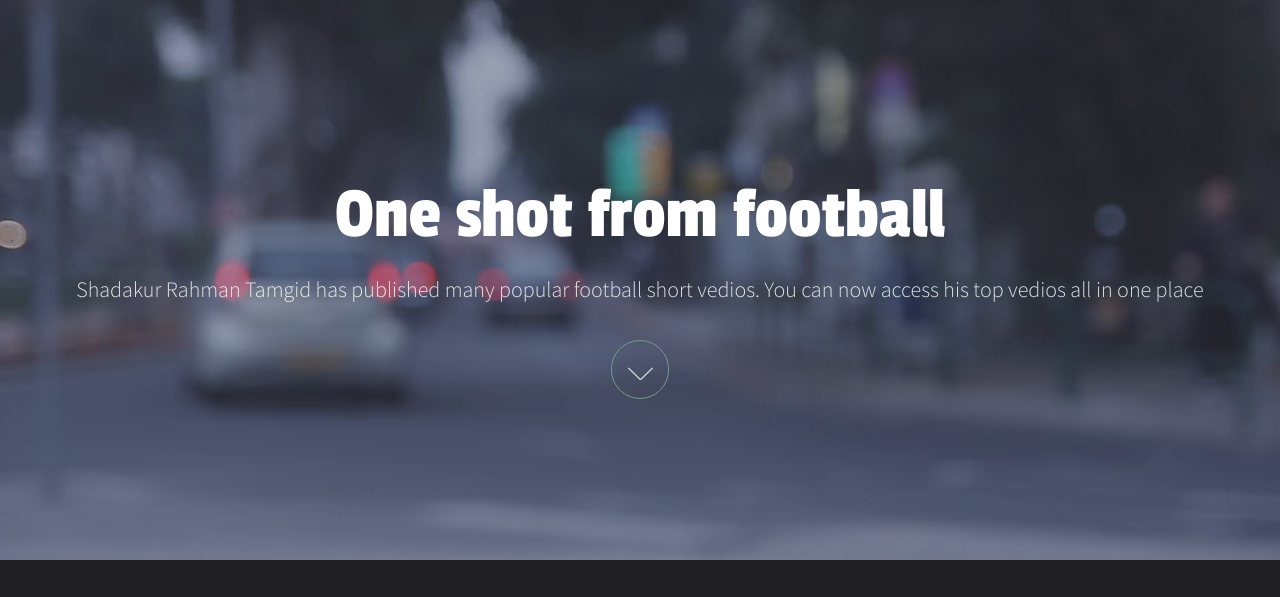
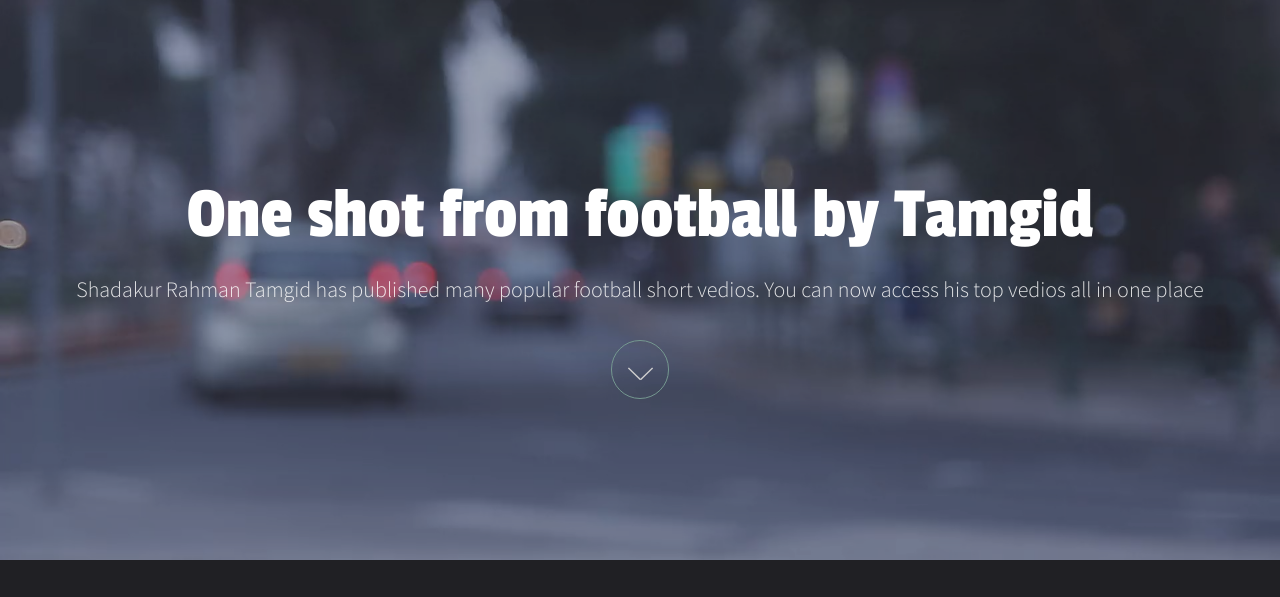
Before and after one commit to tamgid/tamgid.github.io, a plain HTML site: page index.html in a window 1280 px wide. Shown: the top 597 px of the page. Drawn offline with Linux system fonts and the light colour scheme.

Commit message:
Update index.html

```diff
--- a/index.html
+++ b/index.html
@@ -24,7 +24,7 @@
 	<section id="banner" data-video="images/banner">
 		<div class="inner">
 			<header>
-				<h1>One shot from football</h1>
+				<h1>One shot from football by Tamgid</h1>
 				<p>Shadakur Rahman Tamgid has published many popular football short vedios. You can now access his top
 					vedios all in one place</p>
 			</header>
```
